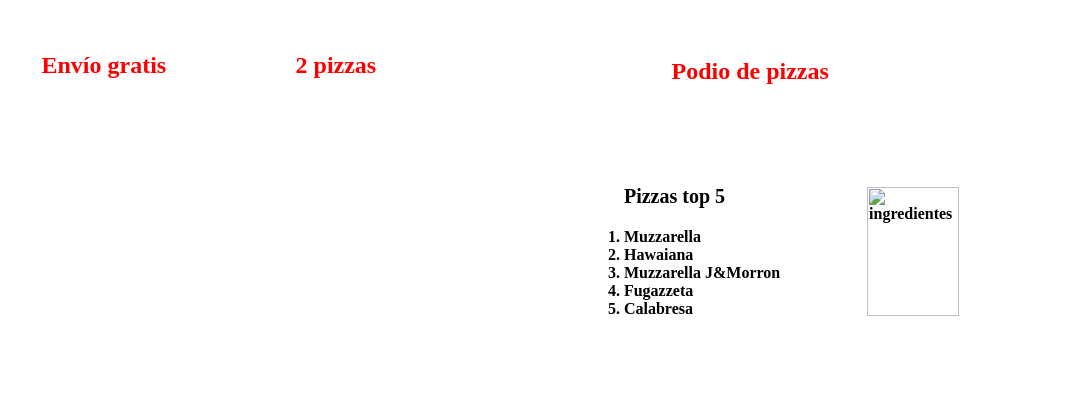
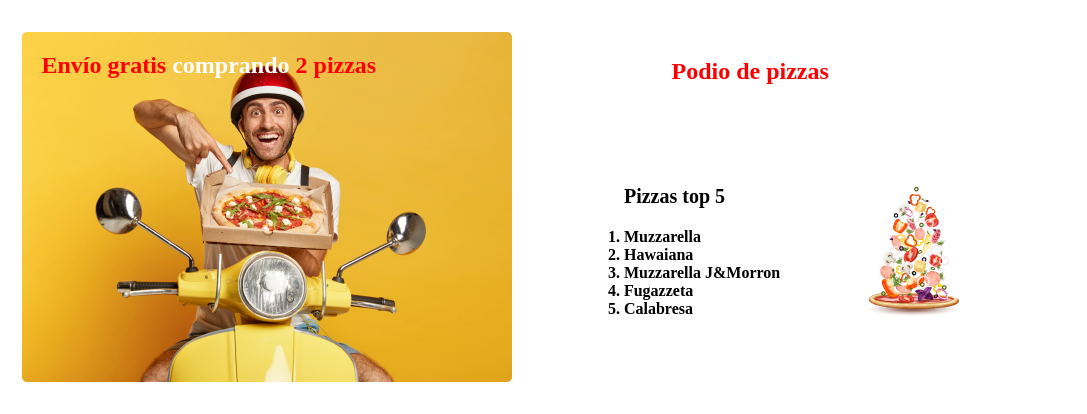
Before and after one commit to AndySS10/EjercicioPizza, a plain HTML site: page index.html in a window 1280 px wide. Shown: the part 103-517 px from the top of the page, without its empty margins (0-1087 px from the left). Drawn offline with Linux system fonts and the light colour scheme; the site is published under a folder, as on GitHub Pages, so addresses that start at the root find nothing.

Commit message:
Subiendo actividad clase 11 corregida

```diff
--- a/index.html
+++ b/index.html
@@ -38,7 +38,7 @@
                         <li>Calabresa</li>
                     </ol>
                 </article>
-                <img id="tamaño" src="/img/PizzaFalling.jpg" alt="ingredientes">
+                <img id="tamaño" src="img/PizzaFalling.jpg" alt="ingredientes">
 
             </section>
         </section>
--- a/style/style.css
+++ b/style/style.css
@@ -82,7 +82,7 @@
     align-items: center;
 }
 .cuerpo1{
-    background-image: url(/img/repartidor.jpg);
+    background-image: url(../img/repartidor.jpg);
     width: 490px;
     height: 350px;
     padding-top: 20px;
```
